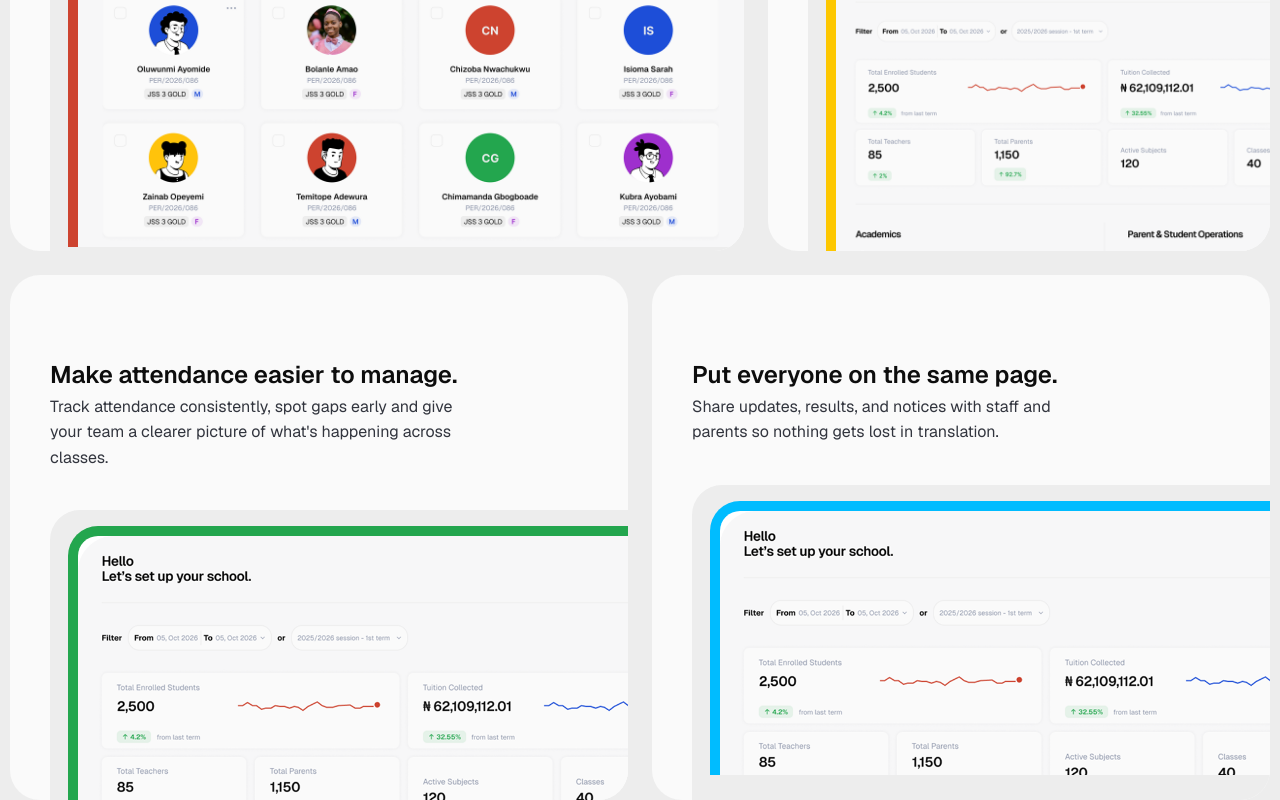
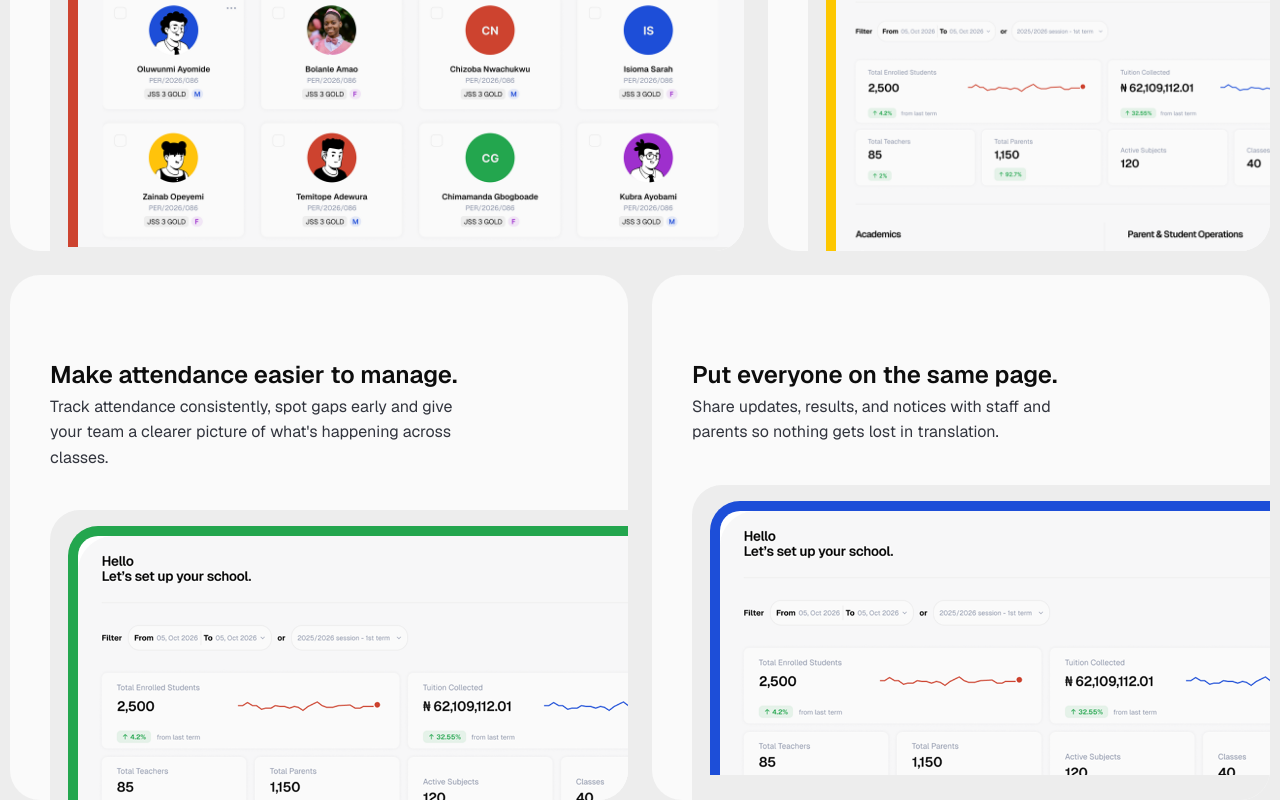
Before and after one commit to nimaappsss-web/soma-landing, a Next.js app: page / in a window 1280 px wide. Shown: the part 1555-2355 px from the top of the page. Built offline with nearby package versions, Linux system fonts and the light colour scheme; some icons are missing.

Commit message:
fix: right bottom blue border soma-blue #1D4ED8

```diff
--- a/src/features/landing/components/ThirdSection.tsx
+++ b/src/features/landing/components/ThirdSection.tsx
@@ -88,7 +88,7 @@ export function ThirdSection() {
               gets lost in translation.
             </p>
             <div className="bg-soma-bg rounded-tl-[30px] right-0 h-full overflow-hidden ml-auto mt-10 pl-4.5 pt-4">
-              <div className="border-t-10 border-l-10 border-sky-400 bg-white rounded-tl-[30px]">
+              <div className="border-t-10 border-l-10 border-soma-blue bg-white rounded-tl-[30px]">
                 <Image
                   src="/work4.png"
                   alt="Communication"
```
